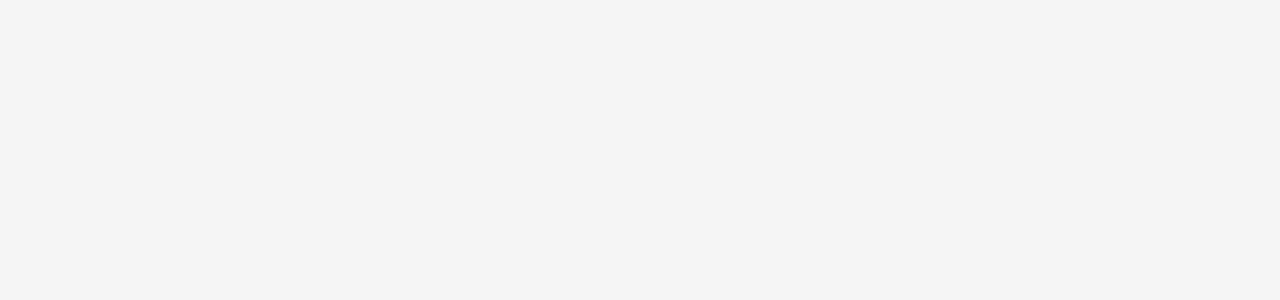
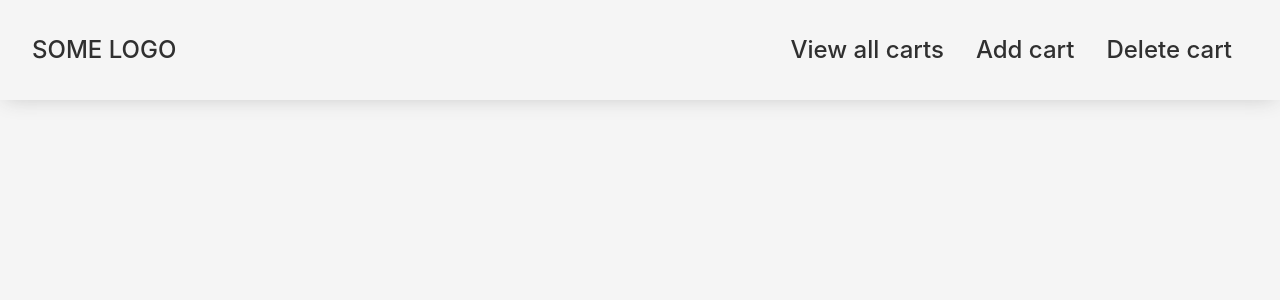
Before and after one commit to igobb/Landingi_recruitment_task, a React (Vite) app: page / in a window 1280 px wide. Shown: the top 300 px of the page. Built offline with nearby package versions, Linux system fonts and the light colour scheme.

Commit message:
feat: added Header with a Navbar section & styled

```diff
--- a/package.json
+++ b/package.json
@@ -21,6 +21,7 @@
     "eslint": "^8.37.0",
     "eslint-plugin-react": "^7.32.2",
     "prettier": "2.8.7",
+    "sass": "^1.60.0",
     "typescript": "^4.9.3",
     "vite": "^4.2.0"
   }
--- a/src/App.tsx
+++ b/src/App.tsx
@@ -1,9 +1,12 @@
 import "./App.css";
+import Header from "./components/Header/Header";
 
 function App() {
-  return <div className="App">
-
-  </div>;
+  return (
+    <div className="App">
+      <Header />
+    </div>
+  );
 }
 
 export default App;
--- /dev/null
+++ b/src/components/Header/Header.scss
@@ -0,0 +1,10 @@
+.header__container {
+    display: flex;
+    justify-content: space-between;
+    width: 100%;
+    height: 100px;
+    padding: 2rem;
+    font-size: 1.5rem;
+    font-weight: 500;
+    box-shadow: 0 3px 20px -5px var(--shadow-color);
+}
--- /dev/null
+++ b/src/components/Header/Header.tsx
@@ -0,0 +1,15 @@
+import Navbar from "../Navbar/Navbar";
+import "./Header.scss";
+
+const Header = () => {
+    return ( <header className="header__container">
+            <div className="header__logo">
+                <p>SOME LOGO</p>
+            </div>
+            <div className="header__navbar">
+                <Navbar/>
+            </div>
+    </header> );
+}
+
+export default Header;
--- /dev/null
+++ b/src/components/Navbar/Navbar.scss
@@ -0,0 +1,11 @@
+.nav__container {
+
+    .nav__links {
+        display: flex;
+
+        .nav__link {
+            margin: 0 1rem;
+            list-style-type: none;
+        }
+    }
+}
--- /dev/null
+++ b/src/components/Navbar/Navbar.tsx
@@ -0,0 +1,15 @@
+import "./Navbar.scss";
+
+const Navbar = () => {
+  return (
+    <nav className="nav__container">
+      <ul className="nav__links">
+        <li className="nav__link">View all carts</li>
+        <li className="nav__link">Add cart</li>
+        <li className="nav__link">Delete cart</li>
+      </ul>
+    </nav>
+  );
+};
+
+export default Navbar;
--- a/src/index.css
+++ b/src/index.css
@@ -8,14 +8,20 @@
   -moz-osx-font-smoothing: grayscale;
   -webkit-text-size-adjust: 100%;
 
-  --text-color: rgba(255, 255, 255, 0.87);
+  --text-color: rgba(18, 18, 18, 0.87);
   --background-color: #f5f5f5;
+  --shadow-color: #c5c5c5;
+}
+
+* {
+  margin: 0;
+  padding: 0;
+  box-sizing: border-box;
 }
 
 body {
   width: 100%;
   min-height: 100vh;
-  box-sizing: border-box;
   background-color: var(--background-color);
   color: var(--text-color);
 }
```
Also changed, not shown: 1 other file (tests, documents, lock files or other folders).
